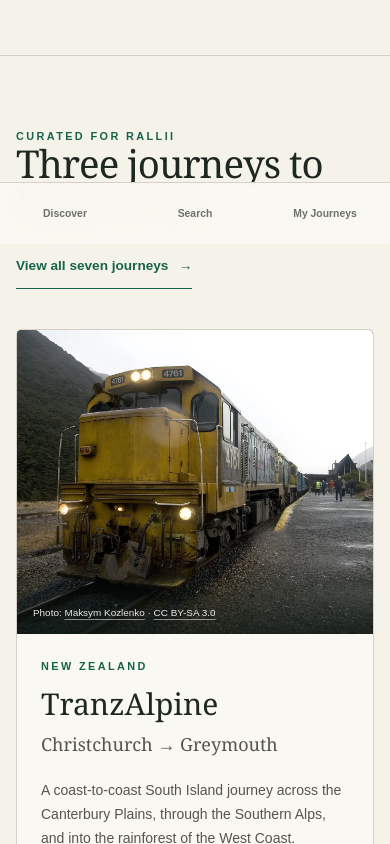
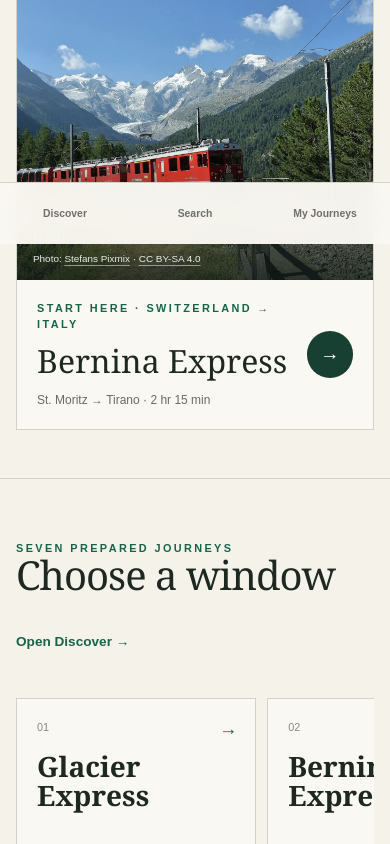
Before and after one commit to millenialmuseclub-boop/Rallii, a Next.js app: page / in a window 390 px wide. Shown: the part 600-1444 px from the top of the page. Built offline with nearby package versions, Linux system fonts and the light colour scheme.

Commit message:
Rebuild Rallii homepage for mobile discovery

```diff
--- a/src/app/globals.css
+++ b/src/app/globals.css
@@ -330,3 +330,71 @@
   .route-map-canvas { min-height: 25rem; height: 58vh; }
   .map-tools { right: .75rem; max-width: none; }
 }
+
+/* Mobile-first homepage */
+.home-opening { border-bottom: 1px solid var(--line); padding-block: 2.4rem 3rem; }
+.home-opening__grid { display: grid; gap: 2.5rem; }
+.home-opening__copy h1 { max-width: 15ch; margin-top: .85rem; font-family: Georgia, "Times New Roman", serif; font-size: clamp(2.85rem, 12vw, 5.8rem); line-height: .94; letter-spacing: -.045em; }
+.home-opening__copy > p:not(.eyebrow) { max-width: 35rem; margin-top: 1.25rem; color: var(--muted); font-size: .98rem; line-height: 1.7; }
+.home-opening__actions { display: grid; gap: .75rem; margin-top: 1.5rem; }
+.home-search-link { display: flex; min-height: 3.25rem; align-items: center; justify-content: space-between; gap: 1rem; border-bottom: 1px solid #969b94; color: #5d635e; font-size: .82rem; font-weight: 700; text-decoration: none; }
+.home-search-link b { color: var(--accent); font-size: 1.35rem; }
+.home-lead { overflow: hidden; border: 1px solid var(--line); background: var(--surface); }
+.home-lead .route-media--hero { min-height: 20rem; }
+.home-lead__identity { display: flex; align-items: center; justify-content: space-between; gap: 1rem; padding: 1.25rem; }
+.home-lead__identity h2 { margin-top: .4rem; font-family: Georgia, "Times New Roman", serif; font-size: 2rem; line-height: 1; }
+.home-lead__identity h2 a { color: inherit; text-decoration: none; }
+.home-lead__identity h2 a { display: inline-flex; min-height: 2.75rem; align-items: center; }
+.home-lead__identity > div > p:last-child { margin-top: .55rem; color: #666c66; font-size: .75rem; }
+.home-circle-link { display: grid; width: 2.9rem; height: 2.9rem; flex: 0 0 auto; place-items: center; border-radius: 999px; background: var(--accent-deep); color: white; font-size: 1.2rem; text-decoration: none; }
+.home-route-index { overflow: hidden; border-bottom: 1px solid var(--line); padding-block: 3.8rem; }
+.home-route-index h2 { font-family: Georgia, "Times New Roman", serif; font-size: clamp(2.5rem, 10vw, 4.5rem); line-height: .95; }
+.home-route-rail { display: grid; grid-auto-columns: minmax(15rem, 78vw); grid-auto-flow: column; gap: .7rem; margin: 2rem 0 0; padding: 0 1rem 1rem 0; overflow-x: auto; list-style: none; scroll-padding-left: 1rem; scroll-snap-type: x mandatory; scrollbar-width: none; }
+.home-route-rail li { scroll-snap-align: start; }
+.home-route-rail a { position: relative; display: flex; min-height: 12.5rem; flex-direction: column; border: 1px solid var(--line); padding: 1.25rem; background: var(--surface); color: inherit; text-decoration: none; }
+.home-route-rail a > span { color: #858a83; font-size: .68rem; }
+.home-route-rail a > b { margin-top: 1rem; padding-right: 2rem; font-family: Georgia, "Times New Roman", serif; font-size: 1.75rem; line-height: 1.05; }
+.home-route-rail a > small { margin-top: auto; color: #666c66; font-size: .72rem; line-height: 1.6; }
+.home-route-rail a > i { position: absolute; top: 1rem; right: 1.1rem; color: var(--accent); font-style: normal; font-size: 1.15rem; }
+.home-alternative-grid { display: grid; gap: 1rem; margin-top: 2rem; }
+.home-collection-links { display: grid; margin-top: 2rem; border-top: 1px solid var(--line); }
+.home-collection-links a { position: relative; display: grid; min-height: 4.25rem; grid-template-columns: 1fr auto; align-items: center; gap: .25rem 1rem; border-bottom: 1px solid var(--line); padding: .8rem 2rem .8rem 0; color: inherit; text-decoration: none; }
+.home-collection-links span { font-family: Georgia, "Times New Roman", serif; font-size: 1.3rem; }
+.home-collection-links small { color: #767b74; font-size: .68rem; }
+.home-collection-links b { position: absolute; right: .2rem; color: var(--accent); }
+.home-tool-grid { display: grid; gap: 1px; margin-top: 2rem; background: var(--line); border: 1px solid var(--line); }
+.home-tool { display: block; min-height: 13rem; padding: 1.4rem; background: var(--surface); color: inherit; text-decoration: none; }
+.home-tool > span { color: #888c86; font-size: .68rem; }
+.home-tool h3 { margin-top: 1rem; font-family: Georgia, "Times New Roman", serif; font-size: 2rem; }
+.home-tool p { margin-top: .65rem; color: #676c66; font-size: .85rem; line-height: 1.6; }
+.home-tool b { display: block; margin-top: 1.3rem; color: var(--accent); font-size: .78rem; }
+.home-closing { padding-block: 4.5rem 6rem; background: var(--accent-deep); color: #f7f3e9; }
+.home-closing .eyebrow { color: #a9d2c0; }
+.home-closing h2 { max-width: 11ch; margin-top: .75rem; font-family: Georgia, "Times New Roman", serif; font-size: clamp(2.8rem, 11vw, 5rem); line-height: .94; }
+.home-promises { display: grid; gap: 1rem; margin-block: 2.3rem; }
+.home-promises > div { border-top: 1px solid rgb(255 255 255 / 22%); padding-top: 1rem; }
+.home-promises b { font-family: Georgia, "Times New Roman", serif; font-size: 1.5rem; }
+.home-promises p { margin-top: .4rem; color: rgb(255 255 255 / 72%); font-size: .82rem; line-height: 1.55; }
+.home-closing .cta-button { border-color: #f7f3e9; background: #f7f3e9; color: var(--accent-deep); }
+
+@media (min-width: 640px) {
+  .home-opening { padding-block: 4.5rem; }
+  .home-opening__actions { max-width: 35rem; grid-template-columns: auto 1fr; align-items: center; }
+  .home-route-rail { grid-auto-columns: minmax(16rem, 36vw); }
+  .home-alternative-grid, .home-tool-grid { grid-template-columns: repeat(2, minmax(0, 1fr)); }
+  .home-tool-grid { grid-template-columns: repeat(3, minmax(0, 1fr)); }
+  .home-promises { grid-template-columns: repeat(3, minmax(0, 1fr)); }
+}
+
+@media (min-width: 1024px) {
+  .home-opening { min-height: calc(100vh - 4.5rem); display: flex; align-items: center; }
+  .home-opening__grid { grid-template-columns: minmax(0, .8fr) minmax(0, 1.2fr); align-items: center; gap: 4rem; }
+  .home-opening__copy h1 { font-size: clamp(4.6rem, 6.8vw, 7rem); }
+  .home-lead .route-media--hero { min-height: 34rem; }
+  .home-route-rail { grid-auto-flow: initial; grid-template-columns: repeat(7, minmax(0, 1fr)); gap: 0; overflow: visible; padding-right: 0; }
+  .home-route-rail a { min-height: 15rem; margin-right: -1px; padding: 1rem; }
+  .home-route-rail a > b { font-size: 1.35rem; }
+  .home-route-rail a > small { font-size: .65rem; }
+  .home-alternative-grid { grid-template-columns: repeat(2, minmax(0, 1fr)); }
+  .home-collection-links { grid-template-columns: repeat(2, minmax(0, 1fr)); column-gap: 2rem; }
+}
--- a/src/app/page.tsx
+++ b/src/app/page.tsx
@@ -1,17 +1,33 @@
 import Link from "next/link";
-import { JourneyCollections } from "@/components/journey-collections";
 import { RouteCard } from "@/components/route-card";
+import { RouteMedia } from "@/components/route-media";
 import { SiteHeader } from "@/components/site-header";
 import { featuredRouteSlugs } from "@/data/featured-routes";
+import { journeyCollections } from "@/data/journey-collections";
 import { getAllRoutes } from "@/data/routes";
+import { buildComparePath } from "@/data/route-relationships";
 
 export default function HomePage() {
   const routes = getAllRoutes();
   const featuredRoutes = featuredRouteSlugs.map((slug) => routes.find((route) => route.summary.slug === slug)).filter((route) => route !== undefined);
+  const [leadRoute, ...supportingRoutes] = featuredRoutes;
+
   return <><SiteHeader /><main>
-    <section className="home-hero"><div className="site-shell"><p className="eyebrow">Curated rail journeys</p><h1>Rallii</h1><p className="home-promise">Know where to sit, what to see, and when to look.</p><p className="home-intro">Extraordinary railway journeys, curated around the experience outside your window.</p><div className="mt-9 flex flex-wrap gap-5"><Link className="cta-button focus-ring" href="/discover">Explore journeys</Link><Link className="secondary-link focus-ring" href="/search">Search Rallii <span aria-hidden="true">→</span></Link></div></div></section>
-    <section className="editorial-section" aria-labelledby="featured-title"><div className="site-shell"><div className="section-heading"><div><p className="eyebrow">Curated for Rallii</p><h2 id="featured-title">Three journeys to begin with</h2></div><Link className="primary-link focus-ring" href="/discover">View all seven journeys <span aria-hidden="true">→</span></Link></div><div className="featured-grid">{featuredRoutes.map((route) => <RouteCard key={route.summary.slug} route={route} variant="featured" />)}</div></div></section>
-    <section className="editorial-section" aria-labelledby="start-title"><div className="site-shell"><p className="eyebrow">Start with the journey you need</p><h2 id="start-title">Find your way into Rallii</h2><div className="editorial-paths">{[["Discover", "Browse by place, scenery, and time.", "/discover"], ["Search", "Find a route, landmark, or destination.", "/search"], ["Compare", "Put two journeys side by side.", "/compare"]].map(([title,copy,href], index) => <Link className="editorial-path focus-ring" href={href} key={title}><span>0{index + 1}</span><h3>{title}</h3><p>{copy}</p><b aria-hidden="true">→</b></Link>)}</div><JourneyCollections routes={routes} limit={3} /></div></section>
-    <section className="editorial-section" aria-labelledby="why-title"><div className="site-shell"><p className="eyebrow">Why Rallii</p><h2 id="why-title">See more from the journey.</h2><div className="differentiators">{[["Know where to sit","Directional seat-view guidance that changes with the journey."],["Know what’s coming","Scenic landmarks arranged in the order you’ll meet them."],["Know when to look","A calm timeline for the moments worth your attention."]].map(([title,copy],i) => <div key={title}><span>0{i+1}</span><h3>{title}</h3><p>{copy}</p></div>)}</div><div className="library-invitation"><div><p className="eyebrow">Your private rail library</p><h3>Keep the journeys that matter to you.</h3><p>Save ideas, remember routes you’ve traveled, and see them together on My Rail Map.</p></div><Link className="cta-button focus-ring" href="/saved">Open My Journeys</Link></div></div></section>
+    <section className="home-opening" aria-labelledby="home-title"><div className="site-shell home-opening__grid">
+      <div className="home-opening__copy"><p className="eyebrow">Rail journeys, made visible</p><h1 id="home-title">Know where to sit, what to see, and when to look.</h1><p>Rallii turns remarkable train routes into clear, directional guides for the view outside your window.</p><div className="home-opening__actions"><Link className="cta-button focus-ring" href="/discover">Find a journey</Link><Link className="home-search-link focus-ring" href="/search"><span>Search routes, places, landmarks</span><b aria-hidden="true">⌕</b></Link></div></div>
+      {leadRoute ? <article className="home-lead"><RouteMedia summary={leadRoute.summary} variant="hero" /><div className="home-lead__identity"><div><p className="eyebrow">Start here · {leadRoute.summary.country}</p><h2><Link className="focus-ring" href={`/routes/${leadRoute.summary.slug}`}>{leadRoute.summary.name}</Link></h2><p>{leadRoute.summary.origin} → {leadRoute.summary.destination} · {formatDuration(leadRoute.summary.durationMinutes)}</p></div><Link className="home-circle-link focus-ring" href={`/routes/${leadRoute.summary.slug}`} aria-label={`Explore ${leadRoute.summary.name}`}>→</Link></div></article> : null}
+    </div></section>
+
+    <section className="home-route-index" aria-labelledby="route-index-title"><div className="site-shell"><div className="section-heading"><div><p className="eyebrow">Seven prepared journeys</p><h2 id="route-index-title">Choose a window</h2></div><Link className="secondary-link focus-ring" href="/discover">Open Discover →</Link></div><nav aria-label="All Rallii journeys"><ol className="home-route-rail">{routes.map((route, index) => <li key={route.summary.slug}><Link className="focus-ring" href={`/routes/${route.summary.slug}`}><span>0{index + 1}</span><b>{route.summary.name}</b><small>{route.summary.country}<br />{route.summary.origin} → {route.summary.destination}</small><i aria-hidden="true">→</i></Link></li>)}</ol></nav></div></section>
+
+    <section className="editorial-section home-alternatives" aria-labelledby="alternatives-title"><div className="site-shell"><div className="section-heading"><div><p className="eyebrow">Two different ways to travel</p><h2 id="alternatives-title">Journeys worth comparing</h2></div>{supportingRoutes.length === 2 ? <Link className="secondary-link focus-ring" href={buildComparePath(supportingRoutes[0].summary.slug, supportingRoutes[1].summary.slug)}>Compare these journeys →</Link> : null}</div><div className="home-alternative-grid">{supportingRoutes.map((route) => <RouteCard key={route.summary.slug} route={route} variant="compact" />)}</div></div></section>
+
+    <section className="editorial-section" aria-labelledby="browse-title"><div className="site-shell"><p className="eyebrow">Browse by feeling</p><h2 id="browse-title">What do you want outside the window?</h2><div className="home-collection-links">{journeyCollections.map((collection) => <Link className="focus-ring" href={`/discover/${collection.slug}`} key={collection.slug}><span>{collection.title}</span><small>{collection.routeSlugs.length} {collection.routeSlugs.length === 1 ? "journey" : "journeys"}</small><b aria-hidden="true">→</b></Link>)}</div></div></section>
+
+    <section className="editorial-section" aria-labelledby="tools-title"><div className="site-shell"><p className="eyebrow">Plan your way</p><h2 id="tools-title">From inspiration to the right train.</h2><div className="home-tool-grid"><Link className="home-tool focus-ring" href="/search"><span>01</span><h3>Search</h3><p>Find a route by country, village, landmark, or landscape.</p><b>Find a journey →</b></Link><Link className="home-tool focus-ring" href="/compare"><span>02</span><h3>Compare</h3><p>See duration, landscapes, reservations, and Best Side guidance together.</p><b>Compare two routes →</b></Link><Link className="home-tool focus-ring" href="/saved"><span>03</span><h3>My Journeys</h3><p>Keep Want to Go and Been routes privately on this device.</p><b>Open your library →</b></Link></div></div></section>
+
+    <section className="home-closing"><div className="site-shell"><p className="eyebrow">The Rallii difference</p><h2>Look up at the right moment.</h2><div className="home-promises">{[["Sit", "Direction-aware seat guidance, section by section."], ["See", "Prepared landmarks tied directly to the route map."], ["Look", "A scenic timeline in the order you’ll experience it."]].map(([title, copy]) => <div key={title}><b>{title}</b><p>{copy}</p></div>)}</div><Link className="cta-button focus-ring" href="/discover">Choose your first journey</Link></div></section>
   </main></>;
 }
+
+function formatDuration(minutes: number): string { const hours = Math.floor(minutes / 60); const rest = minutes % 60; return rest ? `${hours} hr ${rest} min` : `${hours} hours`; }
--- a/src/data/featured-routes.ts
+++ b/src/data/featured-routes.ts
@@ -1 +1 @@
-export const featuredRouteSlugs = ["tranzalpine", "cinque-terre", "flam-railway"] as const;
+export const featuredRouteSlugs = ["bernina-express", "tranzalpine", "cinque-terre"] as const;
```
